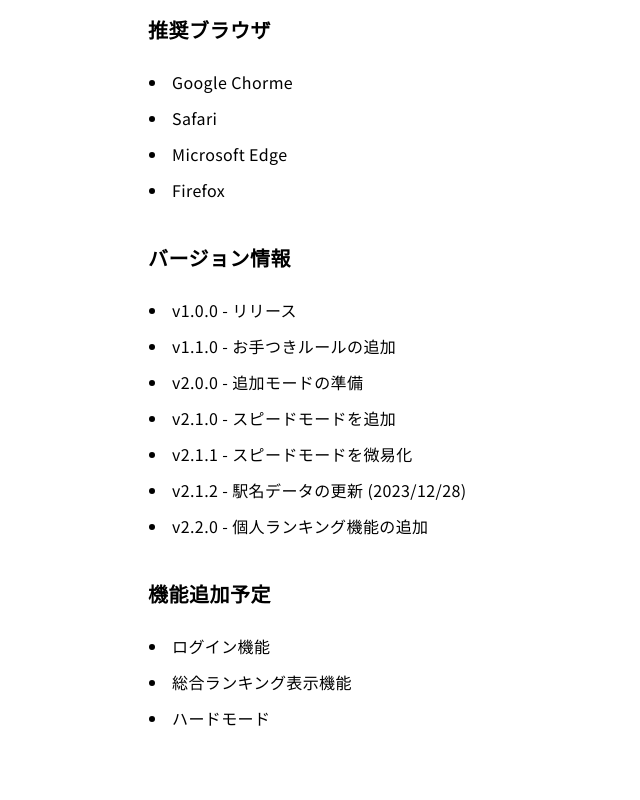
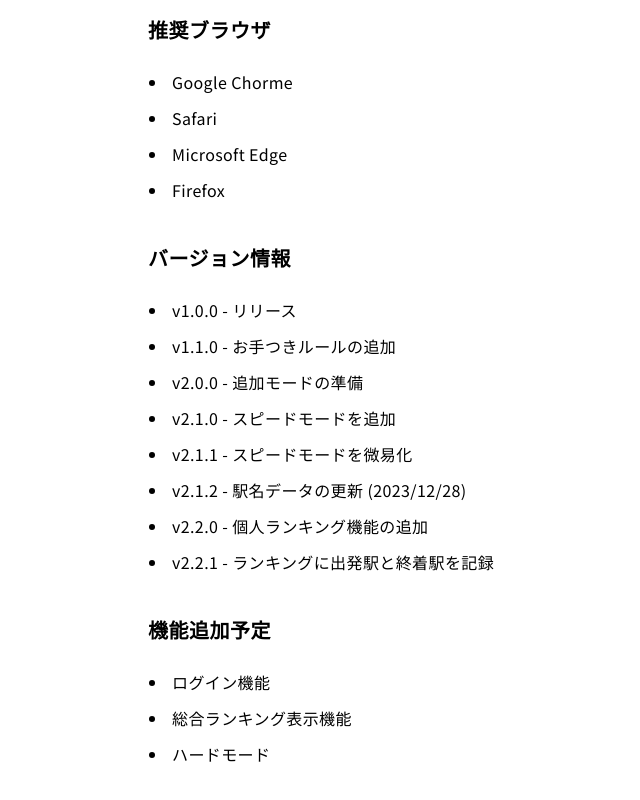
Before and after one commit to atommy-euph/snwc2, a Next.js app: page /info in a window 1280 px wide. Shown: the part 707-1507 px from the top of the page, without its empty margins (220-860 px from the left). Before the commit the page ends 1479 px from the top, so only its background shows below. Built offline with nearby package versions, Linux system fonts and the light colour scheme; no server answers.

Commit message:
updated info

```diff
--- a/pages/info.js
+++ b/pages/info.js
@@ -58,6 +58,7 @@ export default function Info() {
         <li>v2.1.1 - スピードモードを微易化</li>
         <li>v2.1.2 - 駅名データの更新 (2023/12/28)</li>
         <li>v2.2.0 - 個人ランキング機能の追加</li>
+        <li>v2.2.1 - ランキングに出発駅と終着駅を記録</li>
       </ul>
       <h2>機能追加予定</h2>
       <ul>
```
